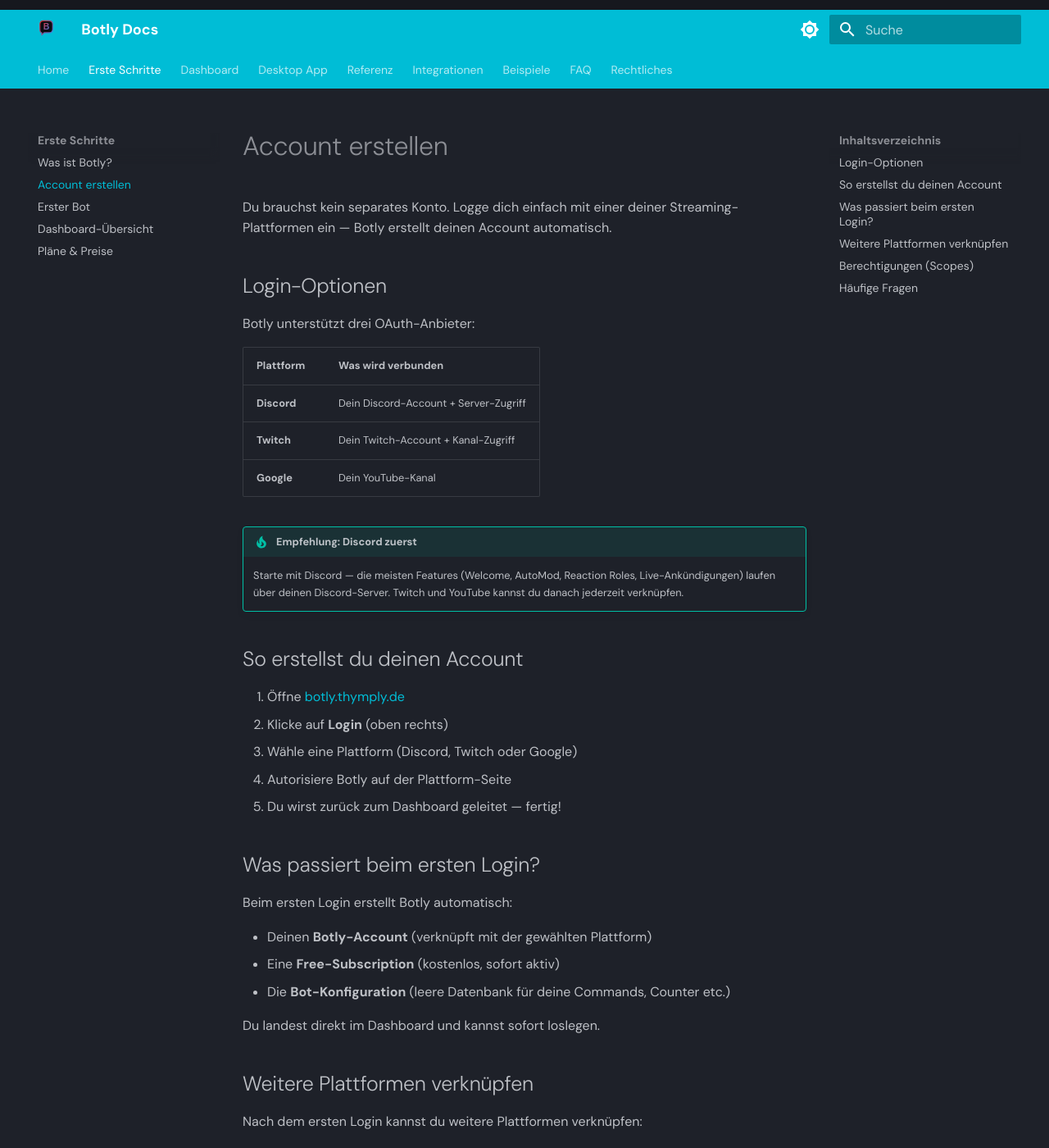
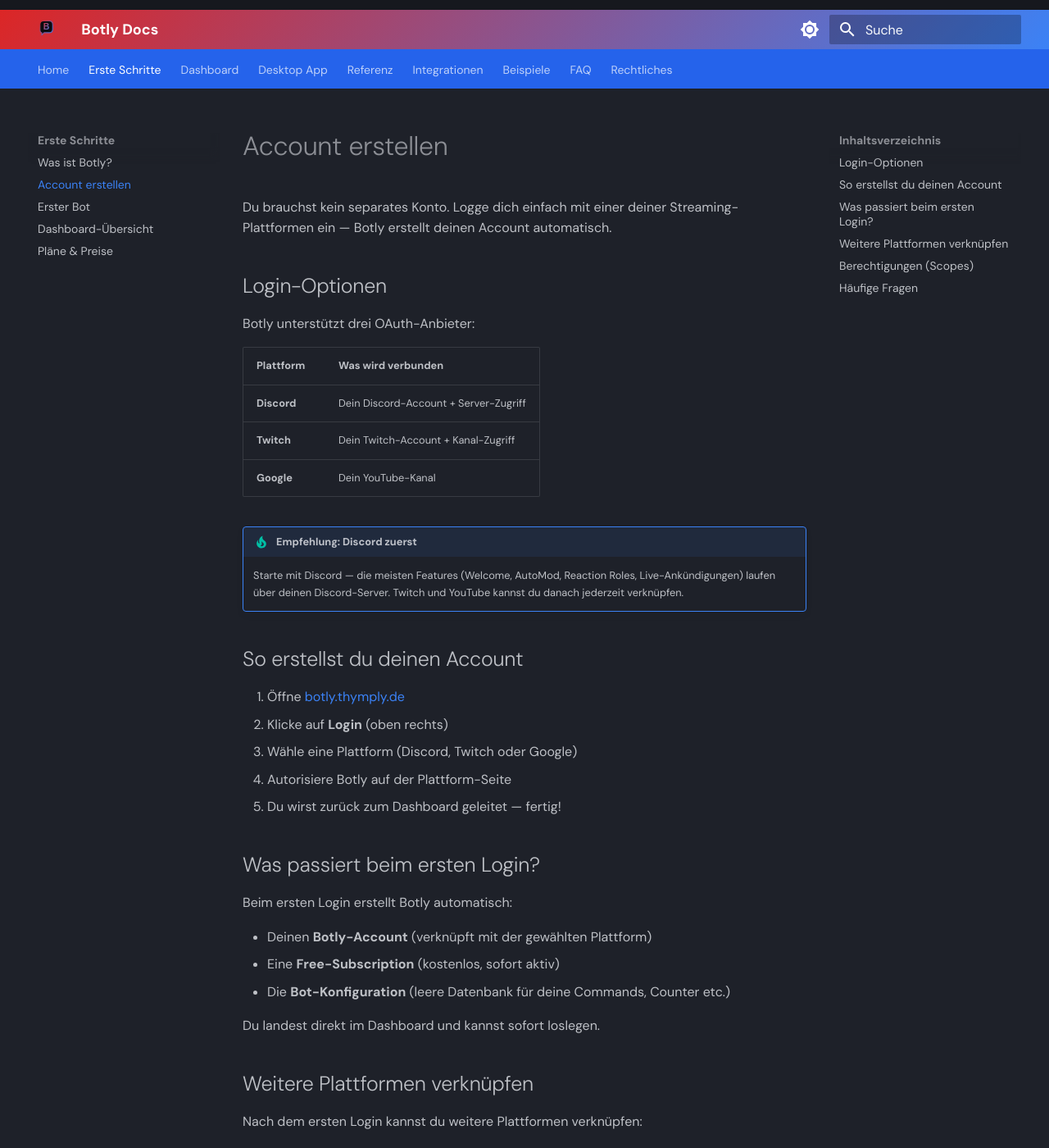
Before and after one commit to thymply/botly-docs, an MkDocs documentation site: the page built from docs/erste-schritte/account-erstellen.md, in a window 1280 px wide and 1400 px high. Shown: the whole window at 82% size. Built offline with MkDocs 1.6.1 and Material for MkDocs 9.7.7, drawn with Linux system fonts in a browser that asks for light colours.

Commit message:
style: Botly Branding — Blue + Gradient Header
- docs/stylesheets/extra.css: Custom CSS Variablen
  - Primary: #3b82f6 (Botly Blue)
  - Header: Gradient rot → blau (wie Botly Logo)
  - Tabs: #2563eb
  - Links, Admonitions, Search: Botly Blue
  - Dark Mode (slate): angepasste Farben
- mkdocs.yml: palette primary/accent auf 'custom'
- mkdocs.yml: extra_css referenziert

Co-Authored-By: Claude Opus 4.6 (1M context) <noreply@anthropic.com>

```diff
--- /dev/null
+++ b/docs/stylesheets/extra.css
@@ -0,0 +1,45 @@
+:root {
+  --md-primary-fg-color: #3b82f6;
+  --md-primary-fg-color--light: #60a5fa;
+  --md-primary-fg-color--dark: #2563eb;
+  --md-accent-fg-color: #3b82f6;
+  --md-primary-bg-color: #ffffff;
+  --md-primary-bg-color--light: #f8fafc;
+}
+
+.md-header {
+  background: linear-gradient(135deg, #dc2626, #3b82f6) !important;
+}
+
+.md-tabs {
+  background: #2563eb !important;
+}
+
+.md-typeset a {
+  color: #3b82f6;
+}
+.md-typeset a:hover {
+  color: #2563eb;
+}
+
+.md-nav__link--active {
+  color: #3b82f6 !important;
+}
+
+.md-search-result__article--active {
+  border-left-color: #3b82f6;
+}
+
+.md-typeset .admonition.tip,
+.md-typeset details.tip {
+  border-color: #3b82f6;
+}
+.md-typeset .tip > .admonition-title,
+.md-typeset .tip > summary {
+  background-color: #3b82f61a;
+}
+
+[data-md-color-scheme="slate"] {
+  --md-primary-fg-color: #3b82f6;
+  --md-accent-fg-color: #60a5fa;
+}
--- a/mkdocs.yml
+++ b/mkdocs.yml
@@ -7,14 +7,14 @@ theme:
   language: de
   palette:
     - scheme: slate
-      primary: cyan
-      accent: cyan
+      primary: custom
+      accent: custom
       toggle:
         icon: material/brightness-7
         name: Light Mode
     - scheme: default
-      primary: cyan
-      accent: cyan
+      primary: custom
+      accent: custom
       toggle:
         icon: material/brightness-4
         name: Dark Mode
@@ -132,3 +132,6 @@ extra:
     - icon: fontawesome/brands/discord
       link: https://discord.gg/botly
   generator: false
+
+extra_css:
+  - stylesheets/extra.css
```
